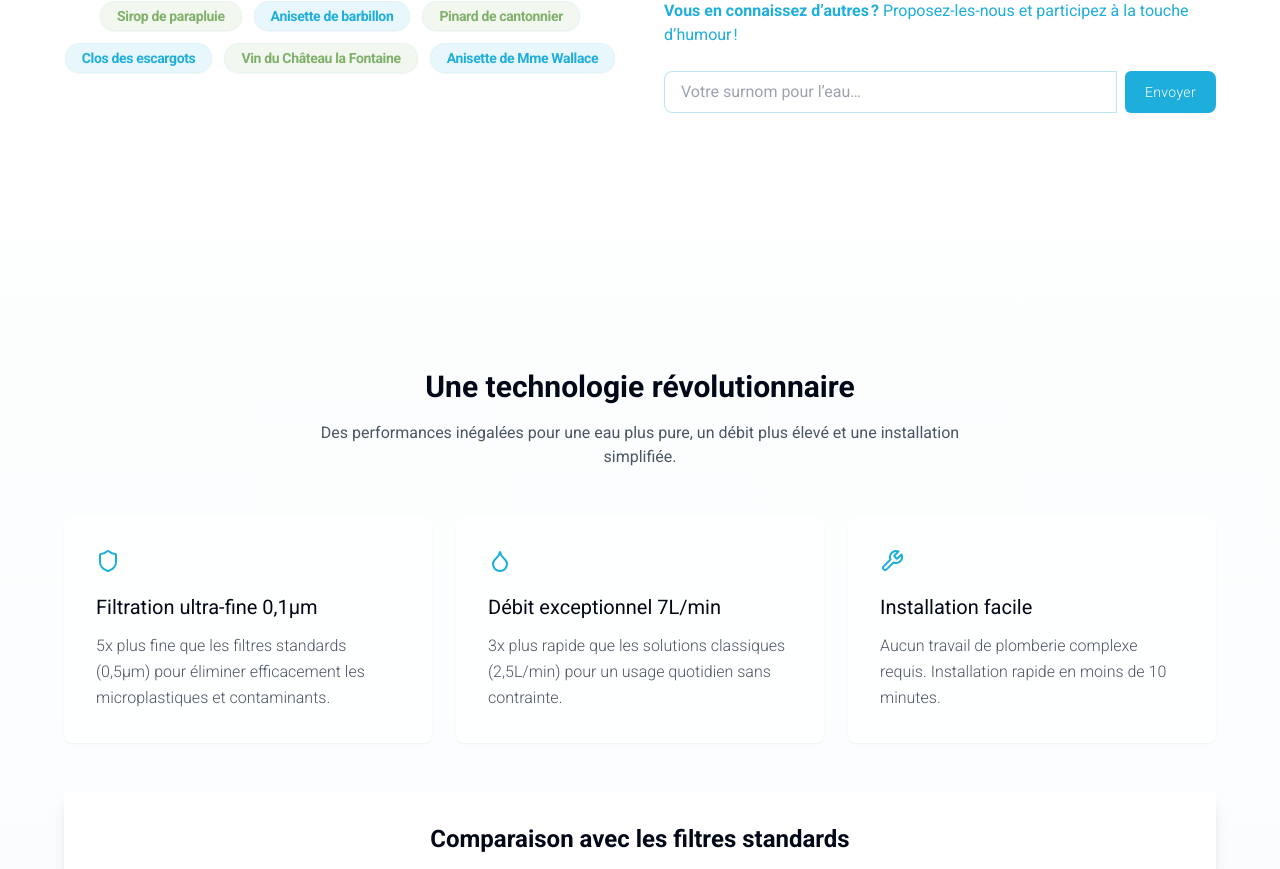
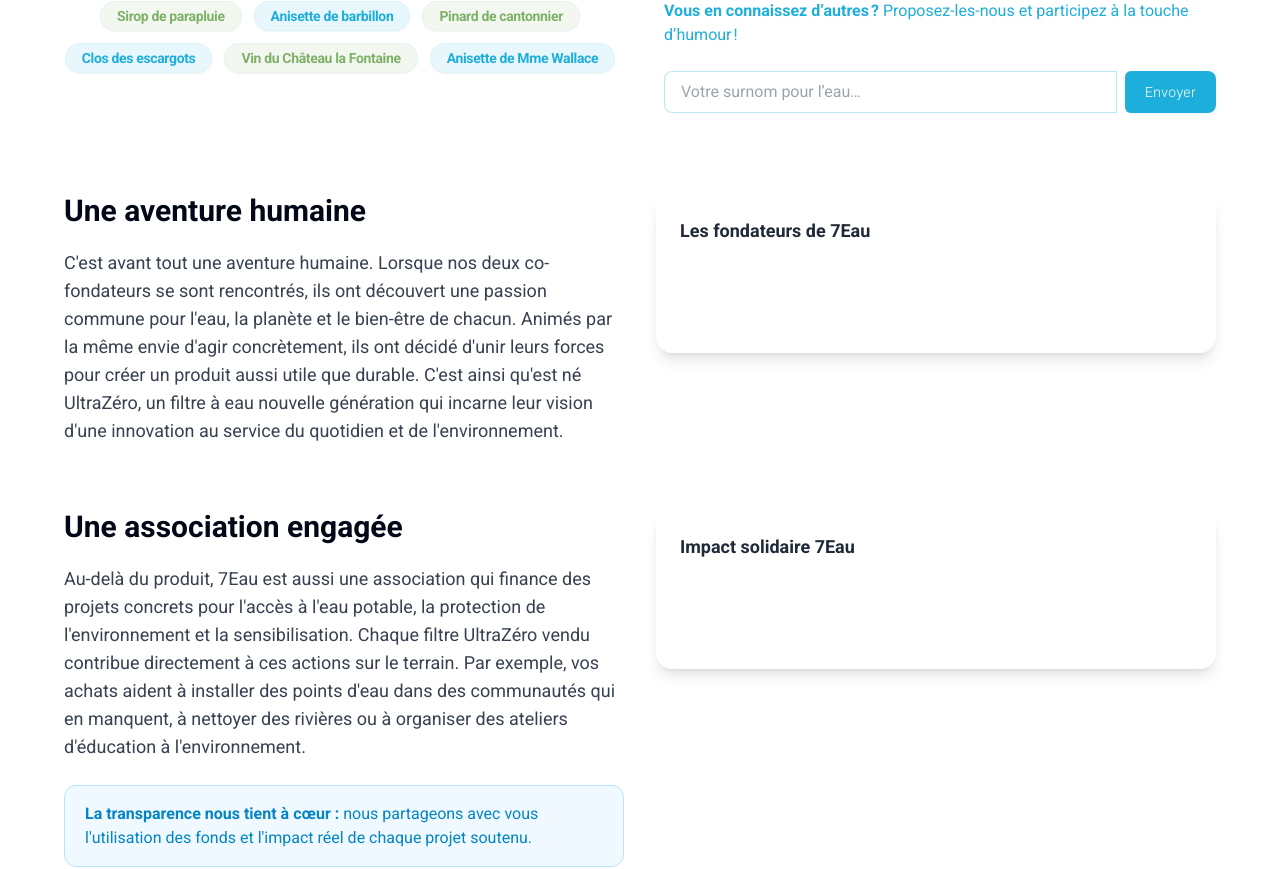
Before and after one commit to Guillom8769/filtre7eau-splash-page, a React (Vite) app: page / in a window 1280 px wide. Shown: the part 2213-3082 px from the top of the page. Built offline with nearby package versions, Linux system fonts and the light colour scheme.

Commit message:
Add content to the "À propos" section.

```diff
--- a/src/pages/Index.tsx
+++ b/src/pages/Index.tsx
@@ -247,6 +247,43 @@ const Index = () => {
             </form>
           </div>
         </div>
+        {/* ========== AJOUT "Une aventure humaine" et "Une association engagée" ========= */}
+        <div className="mt-20 grid md:grid-cols-2 gap-8">
+          <div>
+            <h2 className="text-3xl font-bold mb-5">Une aventure humaine</h2>
+            <p className="text-gray-700 text-lg">
+              C&apos;est avant tout une aventure humaine. Lorsque nos deux co-fondateurs se sont rencontrés, ils ont découvert une passion commune pour l&apos;eau, la planète et le bien-être de chacun. Animés par la même envie d&apos;agir concrètement, ils ont décidé d&apos;unir leurs forces pour créer un produit aussi utile que durable. C&apos;est ainsi qu&apos;est né UltraZéro, un filtre à eau nouvelle génération qui incarne leur vision d&apos;une innovation au service du quotidien et de l&apos;environnement.
+            </p>
+          </div>
+          <div>
+            <div className="bg-white rounded-2xl shadow-lg p-6 min-h-[160px] flex items-start">
+              <div>
+                <span className="font-semibold text-lg text-gray-800">Les fondateurs de 7Eau</span>
+              </div>
+            </div>
+          </div>
+        </div>
+        <div className="mt-16 grid md:grid-cols-2 gap-8 items-start">
+          <div>
+            <h2 className="text-3xl font-bold mb-5">Une association engagée</h2>
+            <p className="text-gray-700 text-lg mb-6">
+              Au-delà du produit, 7Eau est aussi une association qui finance des projets concrets pour l&apos;accès à l&apos;eau potable, la protection de l&apos;environnement et la sensibilisation. Chaque filtre UltraZéro vendu contribue directement à ces actions sur le terrain. Par exemple, vos achats aident à installer des points d&apos;eau dans des communautés qui en manquent, à nettoyer des rivières ou à organiser des ateliers d&apos;éducation à l&apos;environnement.
+            </p>
+            <div className="bg-sky-50 rounded-xl border border-sky-200 px-5 py-4 max-w-xl">
+              <span className="font-semibold text-sky-600">
+                La transparence nous tient à cœur&nbsp;: <span className="font-normal">nous partageons avec vous l&apos;utilisation des fonds et l&apos;impact réel de chaque projet soutenu.</span>
+              </span>
+            </div>
+          </div>
+          <div>
+            <div className="bg-white rounded-2xl shadow-lg p-6 min-h-[160px] flex items-start">
+              <div>
+                <span className="font-semibold text-lg text-gray-800">Impact solidaire 7Eau</span>
+              </div>
+            </div>
+          </div>
+        </div>
+        {/* ================================================ */}
       </Section>
       {/* ====== FIN NOUVELLE SECTION ABOUT ====== */}
 
```
